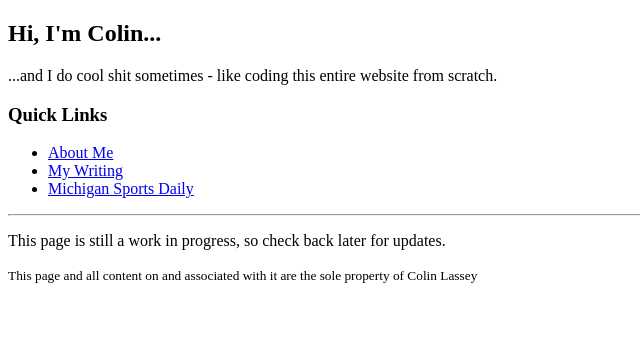
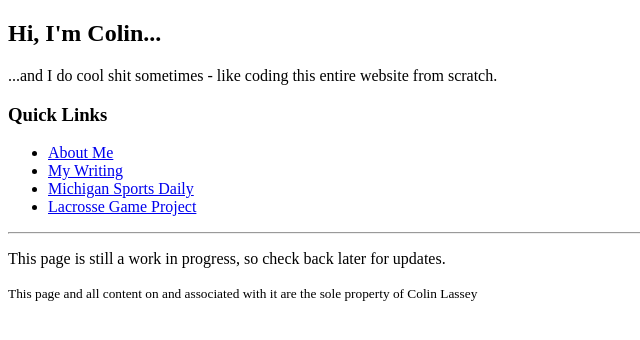
Before and after one commit to cklgaming/cklgaming.github.io, a plain HTML site: page index.html in a window 1280 px wide. Shown: the whole page, without its empty margins (0-640 px from the left). Drawn offline with Linux system fonts and the light colour scheme.

Commit message:
Update index.html

```diff
--- a/index.html
+++ b/index.html
@@ -14,6 +14,7 @@
         <li><a href="about-me.html">About Me</a></li>
         <li><a href="writing.html">My Writing</a></li>
         <li><a href="https://www.michigansportsdaily.com">Michigan Sports Daily</a></li>
+        <li><a href="https://www.cklgaming.github.io/laxGamev2">Lacrosse Game Project</a></li>
     </ul>
     <hr>
     <p>This page is still a work in progress, so check back later for updates.</p>
```
